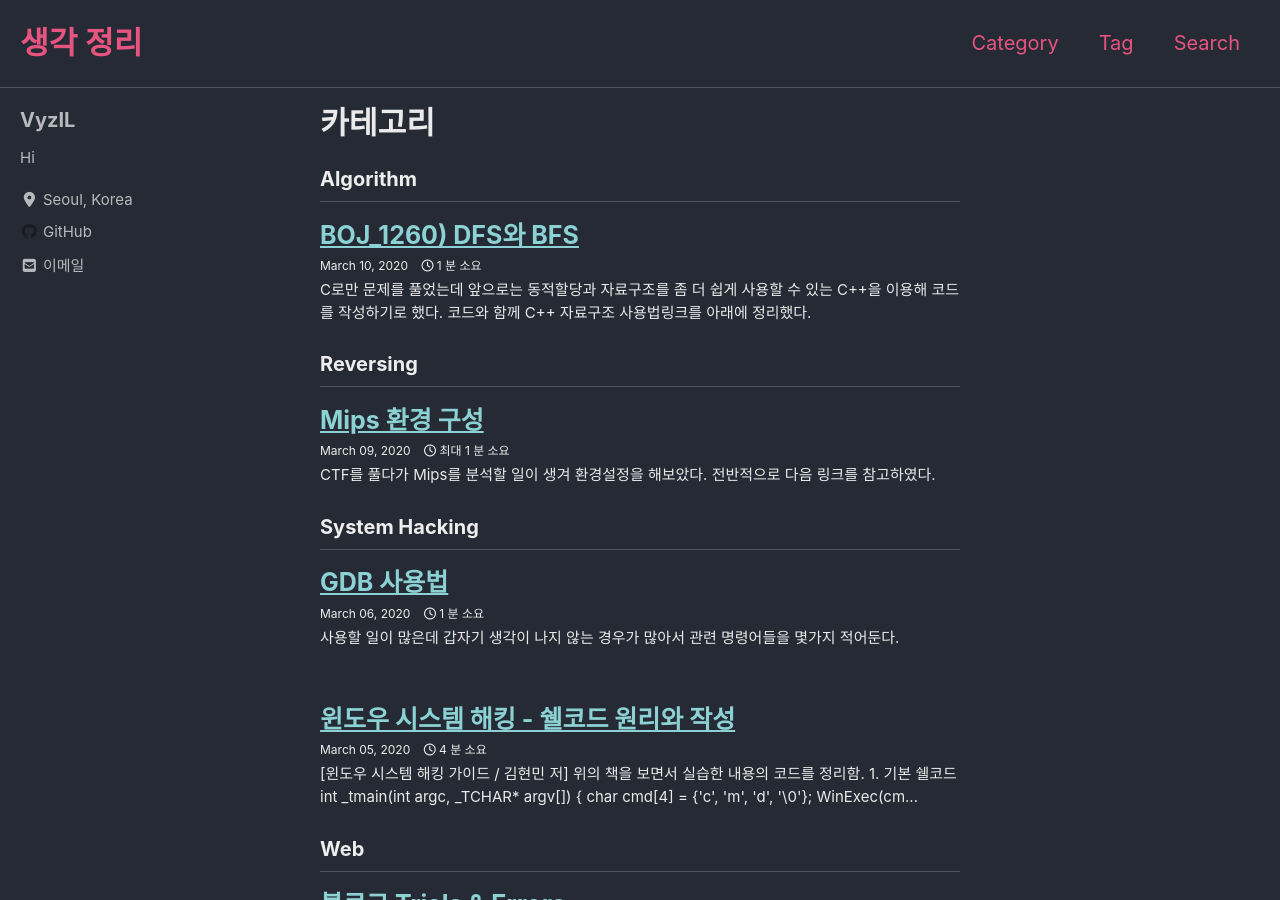
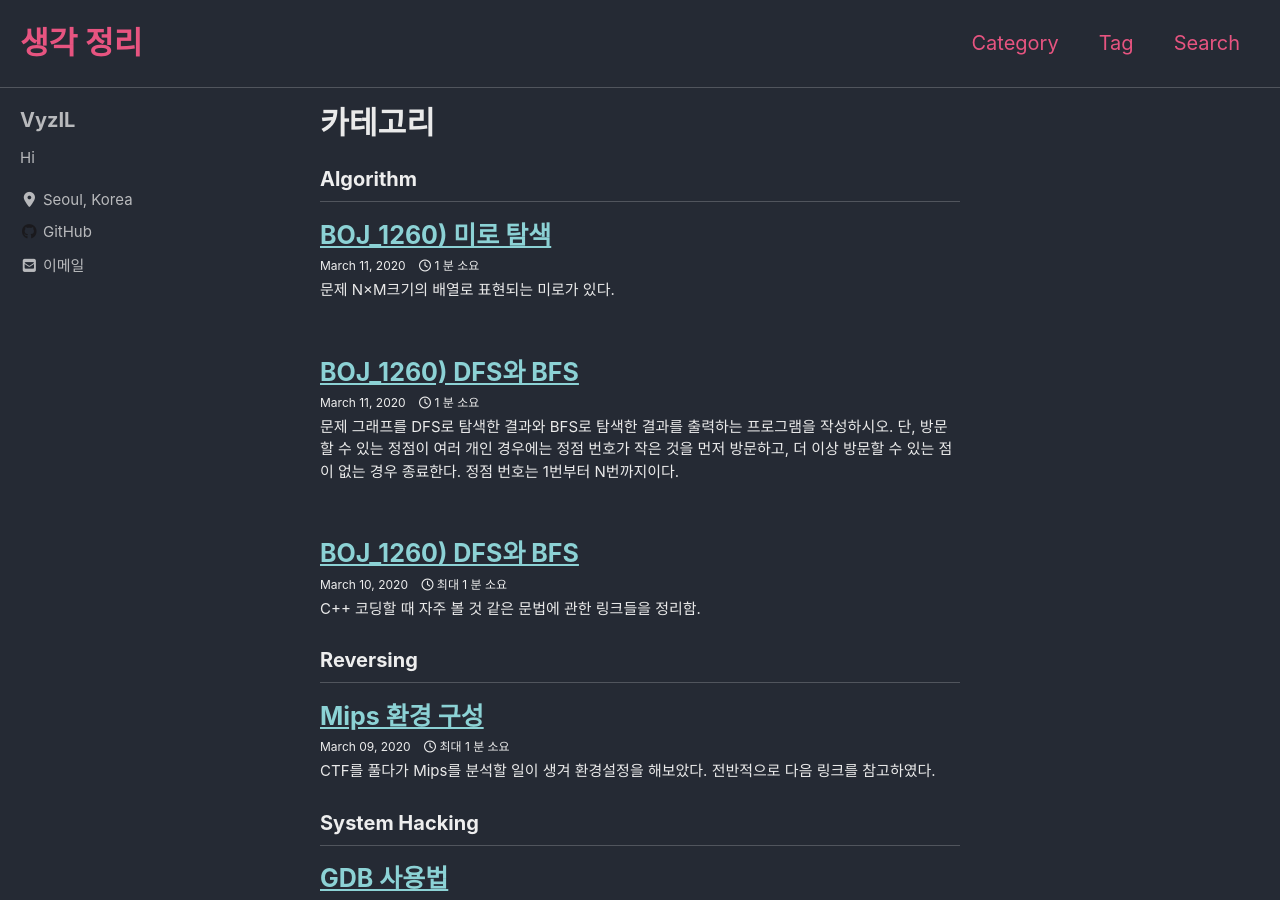
Before and after one commit to vyzil/vyzil.github.io, a Jekyll site: the page built from _pages/category-archive.html, in a window 1280 px wide and 900 px high. Built offline with Jekyll 4.4.1, drawn with Linux system fonts in a browser that asks for light colours; cached includes are drawn as plain includes; nearby versions of some CDN libraries; some web fonts are replaced.

Commit message:
Update Post
New post & edit others

````diff
--- /dev/null
+++ b/_posts/Algorithm/2020-03-10-CPP.md
@@ -0,0 +1,17 @@
+---
+title: BOJ_1260) DFS와 BFS
+category:
+    - Algorithm
+tags:
+    - C++
+---
+
+C++ 코딩할 때 자주 볼 것 같은 문법에 관한 링크들을 정리함.
+
+- [vector](https://blockdmask.tistory.com/70)
+- [sort](https://twpower.github.io/71-use-sort-and-stable_sort-in-cpp)
+- [pair](https://blockdmask.tistory.com/64)
+- [stack](https://twpower.github.io/75-how-to-use-stack-in-cpp)
+- [queue](https://twpower.github.io/76-how-to-use-queue-in-cpp)
+- [string](https://blockdmask.tistory.com/338)
+- [iomanip](http://blog.naver.com/PostView.nhn?blogId=lyw94k&logNo=220848917877)
--- a/_posts/Algorithm/2020-03-10-BOJ_1260.md
+++ b/_posts/Algorithm/2020-03-11-BOJ_1260.md
@@ -4,17 +4,21 @@ category:
     - Algorithm
 tags:
     - Algorithm
+    - BFS
+    - DFS
     - C++
 ---
-C로만 문제를 풀었는데 앞으로는 동적할당과 자료구조를 좀 더 쉽게 사용할 수 있는 C++을 이용해 코드를 작성하기로 했다. 코드와 함께 C++ 자료구조 사용법링크를 아래에 정리했다.
 
-- [vector](https://blockdmask.tistory.com/70)
-- [sort](https://twpower.github.io/71-use-sort-and-stable_sort-in-cpp)
-- [pair](https://blockdmask.tistory.com/64)
-- [stack](https://twpower.github.io/75-how-to-use-stack-in-cpp)
-- [queue](https://twpower.github.io/76-how-to-use-queue-in-cpp)
+### 문제
+그래프를 DFS로 탐색한 결과와 BFS로 탐색한 결과를 출력하는 프로그램을 작성하시오. 단, 방문할 수 있는 정점이 여러 개인 경우에는 정점 번호가 작은 것을 먼저 방문하고, 더 이상 방문할 수 있는 점이 없는 경우 종료한다. 정점 번호는 1번부터 N번까지이다.
 
+### 입력
+첫째 줄에 정점의 개수 N(1 ≤ N ≤ 1,000), 간선의 개수 M(1 ≤ M ≤ 10,000), 탐색을 시작할 정점의 번호 V가 주어진다. 다음 M개의 줄에는 간선이 연결하는 두 정점의 번호가 주어진다. 어떤 두 정점 사이에 여러 개의 간선이 있을 수 있다. 입력으로 주어지는 간선은 양방향이다.
 
+### 출력
+첫째 줄에 DFS를 수행한 결과를, 그 다음 줄에는 BFS를 수행한 결과를 출력한다. V부터 방문된 점을 순서대로 출력하면 된다.
+
+### 코드
 ```cpp
 #pragma warning(disable:4996)
 #include <iostream>
--- /dev/null
+++ b/_posts/Algorithm/2020-03-11-BOJ_2178.md
@@ -0,0 +1,77 @@
+---
+title: BOJ_1260) 미로 탐색
+category:
+    - Algorithm
+tags:
+    - Algorithm
+    - BFS
+    - C++
+---
+
+### 문제
+N×M크기의 배열로 표현되는 미로가 있다.
+
+1	0	1	1	1	1
+1	0	1	0	1	0
+1	0	1	0	1	1
+1	1	1	0	1	1
+
+미로에서 1은 이동할 수 있는 칸을 나타내고, 0은 이동할 수 없는 칸을 나타낸다. 이러한 미로가 주어졌을 때, (1, 1)에서 출발하여 (N, M)의 위치로 이동할 때 지나야 하는 최소의 칸 수를 구하는 프로그램을 작성하시오. 한 칸에서 다른 칸으로 이동할 때, 서로 인접한 칸으로만 이동할 수 있다.
+
+위의 예에서는 15칸을 지나야 (N, M)의 위치로 이동할 수 있다. 칸을 셀 때에는 시작 위치와 도착 위치도 포함한다.
+
+### 입력
+첫째 줄에 두 정수 N, M(2 ≤ N, M ≤ 100)이 주어진다. 다음 N개의 줄에는 M개의 정수로 미로가 주어진다. 각각의 수들은 붙어서 입력으로 주어진다.
+
+### 출력
+첫째 줄에 지나야 하는 최소의 칸 수를 출력한다. 항상 도착위치로 이동할 수 있는 경우만 입력으로 주어진다.
+
+### 코드
+```cpp
+#include <iostream>
+#include <string>
+#include <queue>
+
+using namespace std;
+
+
+int main() {
+	int N, M, i, j, row, col, max, cnt;
+	int dr[4] = { -1, 0, 1, 0 };
+	int dc[4] = { 0, -1, 0, 1 };
+	string input;
+	cin >> N >> M;
+	max = N * M;
+	int** arr = new int*[N + 2]();
+
+	for (i = 0; i < N + 2; i++) {
+		arr[i] = new int[M + 2]();
+		if (i == 0 || i == N + 1) continue;
+		cin >> input;
+		for (j = 1; j < M + 1; j++) {
+			if(input[j-1] == '0') arr[i][j] = 0;
+			else arr[i][j] = max;
+		}
+	}
+
+	queue< pair<int, int> > bfs;
+	bfs.push(make_pair(1, 1));
+	arr[1][1] = 1;
+	while (!bfs.empty()) {
+		row = bfs.front().first;
+		col = bfs.front().second;
+		cnt = arr[row][col];
+		for (i = 0; i < 4; i++) {
+			if (arr[row + dr[i]][col + dc[i]] > cnt + 1) {
+				arr[row + dr[i]][col + dc[i]] = cnt + 1;
+				bfs.push(make_pair(row + dr[i], col + dc[i]));
+			}
+		}
+		bfs.pop();
+	}
+
+	cout << arr[N][M] << endl;
+
+	return 0;
+}
+```
````
